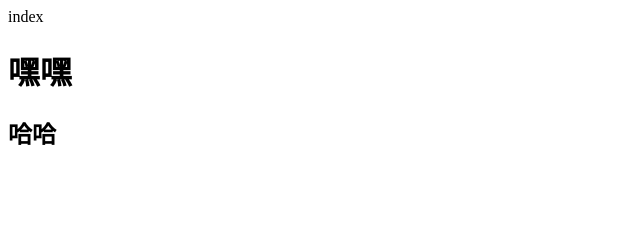
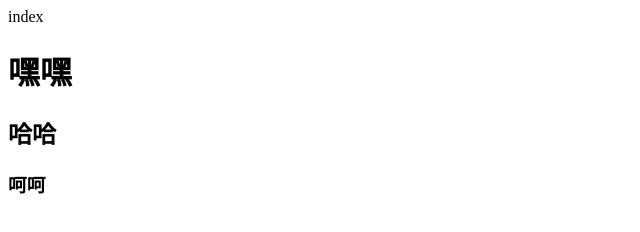
Before and after one commit to only-L/git-demo, a plain HTML site: page index.html in a window 1280 px wide. Shown: the full height of the page, 0-640 px from the left. Drawn offline with Linux system fonts and the light colour scheme.

Commit message:
A程序员第四次提交

```diff
--- a/index.html
+++ b/index.html
@@ -10,5 +10,6 @@
     <span>index</span>
     <h1>嘿嘿</h1>
     <h2>哈哈</h2>
+    <h3>呵呵</h3>
 </body>
 </html>
```
